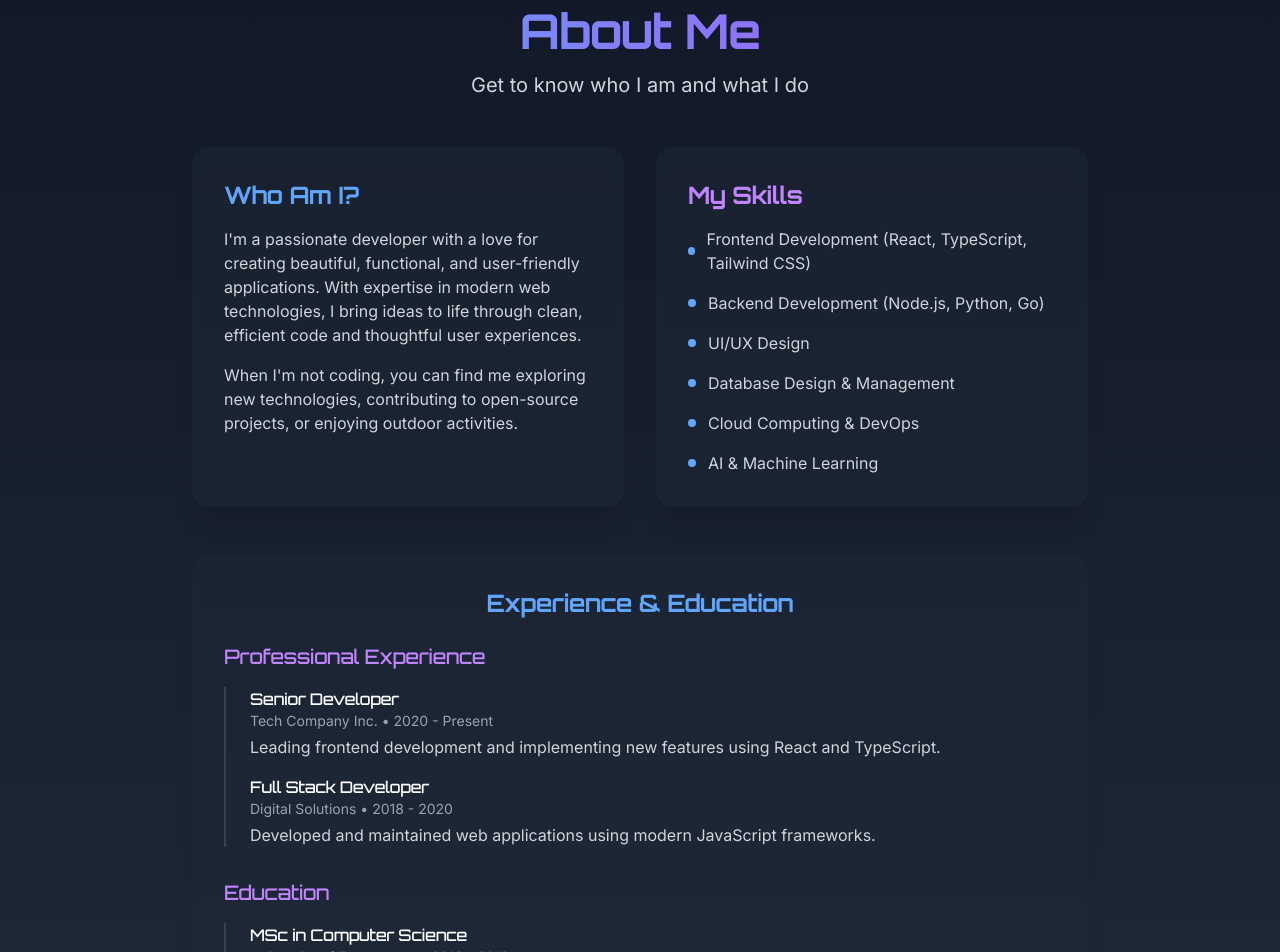
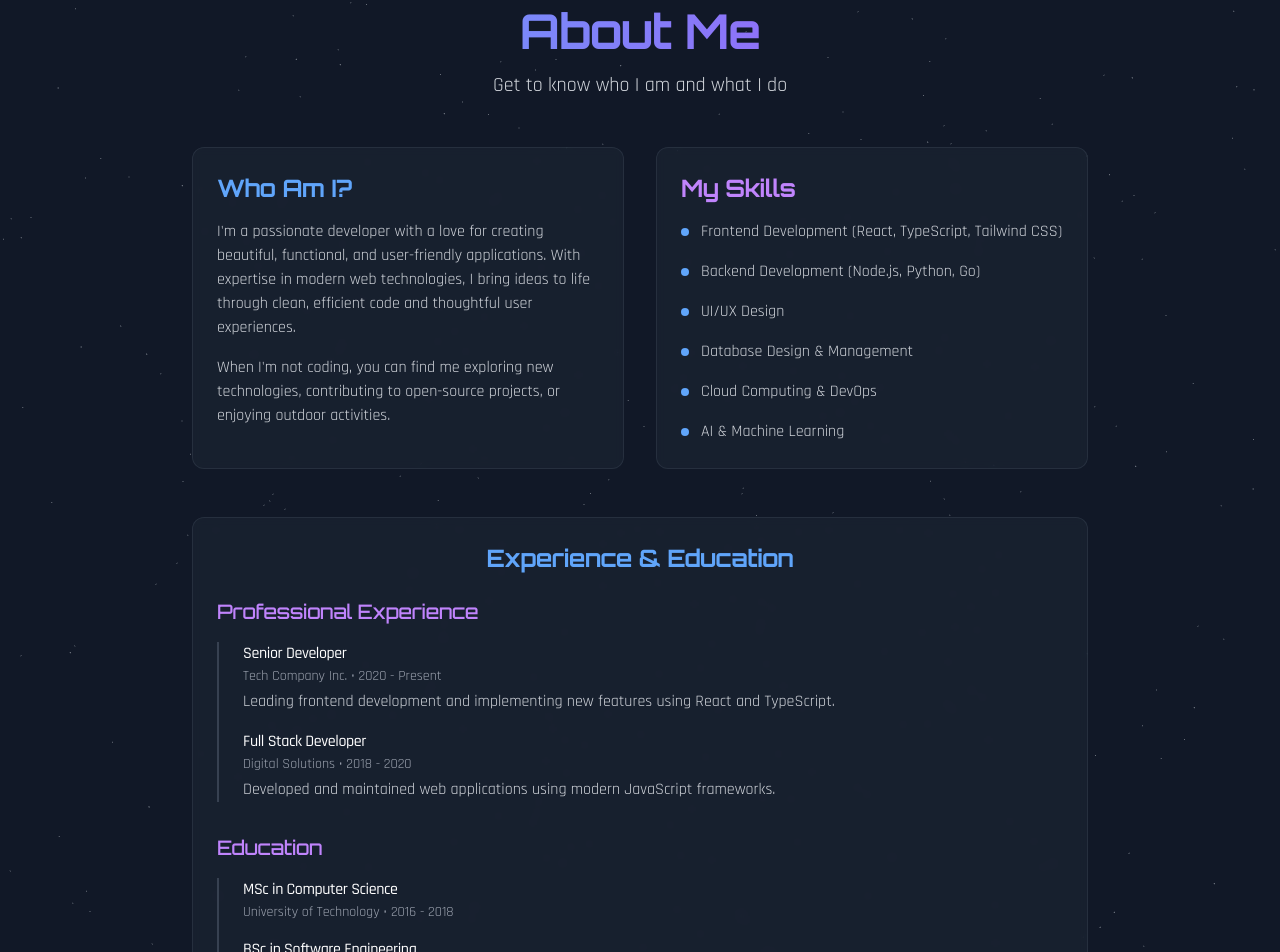
Before and after one commit to artasyaskar/universe-of-me, a React (Vite) app: page /about in a window 1280 px wide. Shown: the part 65-1017 px from the top of the page. Built offline with nearby package versions, Linux system fonts and the light colour scheme; no server answers; the database is empty.

Commit message:
Update About.tsx

```diff
--- a/src/pages/About.tsx
+++ b/src/pages/About.tsx
@@ -1,48 +1,77 @@
 import React from 'react';
 import { motion } from 'framer-motion';
+import { Canvas } from '@react-three/fiber';
+import StarSystem from '../components/StarSystem';
 
 const About: React.FC = () => {
+  const containerVariants = {
+    hidden: { opacity: 0 },
+    visible: {
+      opacity: 1,
+      transition: {
+        staggerChildren: 0.2,
+      },
+    },
+  };
+
+  const itemVariants = {
+    hidden: { opacity: 0, y: 20 },
+    visible: {
+      opacity: 1,
+      y: 0,
+      transition: {
+        duration: 0.5,
+      },
+    },
+  };
+
   return (
-    <div className="min-h-screen bg-gradient-to-b from-gray-900 to-gray-800 text-white p-6">
-      <div className="max-w-4xl mx-auto py-12">
+    <div className="relative min-h-screen bg-gray-900 text-white p-6 overflow-hidden">
+      <div className="absolute inset-0 z-0">
+        <Canvas>
+          <ambientLight intensity={0.5} />
+          <StarSystem />
+        </Canvas>
+      </div>
+      <div className="relative z-10 max-w-4xl mx-auto py-12">
         <motion.div
-          initial={{ opacity: 0, y: 20 }}
-          animate={{ opacity: 1, y: 0 }}
-          transition={{ duration: 0.5 }}
+          variants={containerVariants}
+          initial="hidden"
+          animate="visible"
           className="text-center mb-12"
         >
-          <h1 className="text-5xl font-bold mb-4 bg-clip-text text-transparent bg-gradient-to-r from-blue-400 to-purple-500">
+          <motion.h1
+            variants={itemVariants}
+            className="text-5xl font-bold font-orbitron mb-4 bg-clip-text text-transparent bg-gradient-to-r from-blue-400 to-purple-500"
+          >
             About Me
-          </h1>
-          <p className="text-xl text-gray-300">Get to know who I am and what I do</p>
+          </motion.h1>
+          <motion.p variants={itemVariants} className="text-xl text-gray-300 font-rajdhani">
+            Get to know who I am and what I do
+          </motion.p>
         </motion.div>
 
-        <div className="grid md:grid-cols-2 gap-8">
-          <motion.div
-            initial={{ opacity: 0, x: -50 }}
-            animate={{ opacity: 1, x: 0 }}
-            transition={{ delay: 0.2, duration: 0.5 }}
-            className="bg-gray-800/50 backdrop-blur-sm rounded-2xl p-8 shadow-xl"
-          >
-            <h2 className="text-2xl font-semibold mb-4 text-blue-400">Who Am I?</h2>
-            <p className="text-gray-300 mb-4">
+        <motion.div
+          variants={containerVariants}
+          initial="hidden"
+          animate="visible"
+          className="grid md:grid-cols-2 gap-8"
+        >
+          <motion.div variants={itemVariants} className="card">
+            <h2 className="text-2xl font-semibold font-orbitron mb-4 text-blue-400">Who Am I?</h2>
+            <p className="text-gray-300 mb-4 font-rajdhani">
               I'm a passionate developer with a love for creating beautiful, functional, and user-friendly applications.
               With expertise in modern web technologies, I bring ideas to life through clean, efficient code and
               thoughtful user experiences.
             </p>
-            <p className="text-gray-300">
+            <p className="text-gray-300 font-rajdhani">
               When I'm not coding, you can find me exploring new technologies, contributing to open-source projects,
               or enjoying outdoor activities.
             </p>
           </motion.div>
 
-          <motion.div
-            initial={{ opacity: 0, x: 50 }}
-            animate={{ opacity: 1, x: 0 }}
-            transition={{ delay: 0.4, duration: 0.5 }}
-            className="bg-gray-800/50 backdrop-blur-sm rounded-2xl p-8 shadow-xl"
-          >
-            <h2 className="text-2xl font-semibold mb-4 text-purple-400">My Skills</h2>
+          <motion.div variants={itemVariants} className="card">
+            <h2 className="text-2xl font-semibold font-orbitron mb-4 text-purple-400">My Skills</h2>
             <div className="space-y-4">
               {[
                 'Frontend Development (React, TypeScript, Tailwind CSS)',
@@ -54,35 +83,30 @@ const About: React.FC = () => {
               ].map((skill, index) => (
                 <div key={index} className="flex items-center">
                   <span className="w-2 h-2 bg-blue-400 rounded-full mr-3"></span>
-                  <span className="text-gray-300">{skill}</span>
+                  <span className="text-gray-300 font-rajdhani">{skill}</span>
                 </div>
               ))}
             </div>
           </motion.div>
-        </div>
+        </motion.div>
 
-        <motion.div
-          initial={{ opacity: 0, y: 20 }}
-          animate={{ opacity: 1, y: 0 }}
-          transition={{ delay: 0.6, duration: 0.5 }}
-          className="mt-12 bg-gray-800/50 backdrop-blur-sm rounded-2xl p-8 shadow-xl"
-        >
-          <h2 className="text-2xl font-semibold mb-6 text-center text-blue-400">Experience & Education</h2>
+        <motion.div variants={itemVariants} className="mt-12 card">
+          <h2 className="text-2xl font-semibold font-orbitron mb-6 text-center text-blue-400">Experience & Education</h2>
           <div className="space-y-8">
             <div>
-              <h3 className="text-xl font-medium text-purple-400">Professional Experience</h3>
+              <h3 className="text-xl font-medium font-orbitron text-purple-400">Professional Experience</h3>
               <div className="mt-4 space-y-4 pl-6 border-l-2 border-gray-700">
                 <div>
-                  <h4 className="font-medium">Senior Developer</h4>
-                  <p className="text-gray-400 text-sm">Tech Company Inc. • 2020 - Present</p>
-                  <p className="text-gray-300 mt-1">
+                  <h4 className="font-medium font-rajdhani">Senior Developer</h4>
+                  <p className="text-gray-400 text-sm font-rajdhani">Tech Company Inc. • 2020 - Present</p>
+                  <p className="text-gray-300 mt-1 font-rajdhani">
                     Leading frontend development and implementing new features using React and TypeScript.
                   </p>
                 </div>
                 <div>
-                  <h4 className="font-medium">Full Stack Developer</h4>
-                  <p className="text-gray-400 text-sm">Digital Solutions • 2018 - 2020</p>
-                  <p className="text-gray-300 mt-1">
+                  <h4 className="font-medium font-rajdhani">Full Stack Developer</h4>
+                  <p className="text-gray-400 text-sm font-rajdhani">Digital Solutions • 2018 - 2020</p>
+                  <p className="text-gray-300 mt-1 font-rajdhani">
                     Developed and maintained web applications using modern JavaScript frameworks.
                   </p>
                 </div>
@@ -90,15 +114,15 @@ const About: React.FC = () => {
             </div>
 
             <div>
-              <h3 className="text-xl font-medium text-purple-400">Education</h3>
+              <h3 className="text-xl font-medium font-orbitron text-purple-400">Education</h3>
               <div className="mt-4 space-y-4 pl-6 border-l-2 border-gray-700">
                 <div>
-                  <h4 className="font-medium">MSc in Computer Science</h4>
-                  <p className="text-gray-400 text-sm">University of Technology • 2016 - 2018</p>
+                  <h4 className="font-medium font-rajdhani">MSc in Computer Science</h4>
+                  <p className="text-gray-400 text-sm font-rajdhani">University of Technology • 2016 - 2018</p>
                 </div>
                 <div>
-                  <h4 className="font-medium">BSc in Software Engineering</h4>
-                  <p className="text-gray-400 text-sm">Tech Institute • 2012 - 2016</p>
+                  <h4 className="font-medium font-rajdhani">BSc in Software Engineering</h4>
+                  <p className="text-gray-400 text-sm font-rajdhani">Tech Institute • 2012 - 2016</p>
                 </div>
               </div>
             </div>
```
